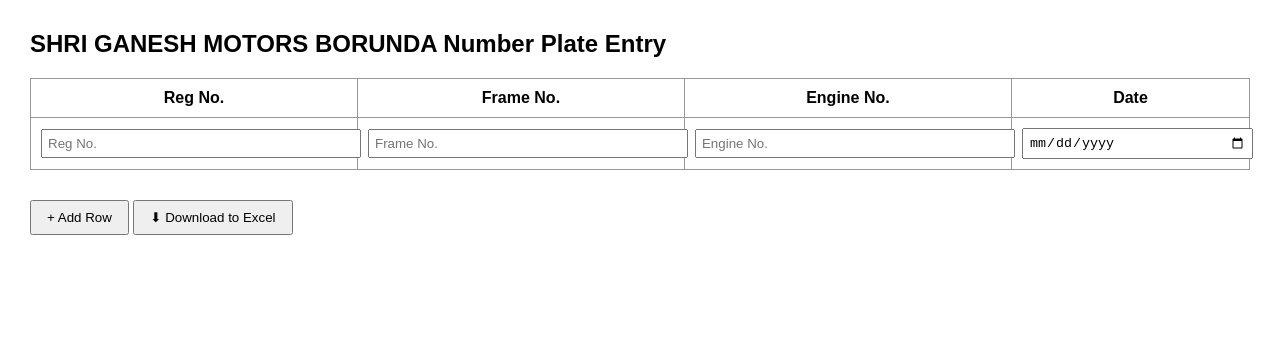
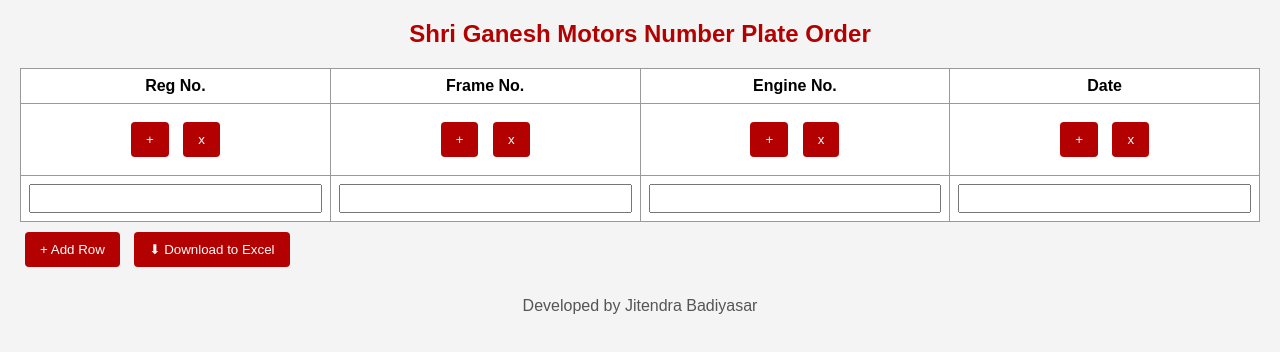
Before and after one commit to jit9414/SHRI-GANESH-MOTORS-BORUNDA-Number-Plate-Entry, a plain HTML site: page index.html in a window 1280 px wide. Drawn offline with Linux system fonts and the light colour scheme.

Commit message:
Update index.html

```diff
--- a/index.html
+++ b/index.html
@@ -2,103 +2,123 @@
 <html lang="en">
 <head>
   <meta charset="UTF-8">
-  <title>SHRI GANESH MOTORS BORUNDA Number Plate Entry</title>
+  <title>Shri Ganesh Motors Number Plate Order</title>
+  <meta name="viewport" content="width=device-width, initial-scale=1.0">
   <script src="https://cdnjs.cloudflare.com/ajax/libs/xlsx/0.18.5/xlsx.full.min.js"></script>
   <style>
-    body {
-      font-family: Arial, sans-serif;
-      margin: 30px;
-    }
-    table {
-      width: 100%;
-      border-collapse: collapse;
-      margin-bottom: 20px;
-    }
-    table, th, td {
-      border: 1px solid #999;
-    }
-    th, td {
-      padding: 10px;
-      text-align: center;
-    }
-    input[type="text"], input[type="date"] {
-      width: 100%;
-      padding: 5px;
-    }
-    button {
-      padding: 8px 15px;
-      margin-top: 10px;
-      cursor: pointer;
+    body { font-family: Arial, sans-serif; margin: 20px; background: #f4f4f4; }
+    h2 { text-align: center; color: #b30000; }
+    table { width: 100%; border-collapse: collapse; margin-top: 10px; background: white; }
+    th, td { border: 1px solid #999; padding: 8px; text-align: center; }
+    input[type="text"] { width: 100%; padding: 5px; box-sizing: border-box; }
+    button { margin: 10px 5px; padding: 10px 15px; background: #b30000; color: white; border: none; cursor: pointer; border-radius: 4px; }
+    button:hover { background: #800000; }
+    .footer { text-align: center; margin-top: 20px; color: #555; }
+    @media screen and (max-width: 600px) {
+      table, th, td { font-size: 12px; }
     }
   </style>
 </head>
 <body>
 
-  <h2>SHRI GANESH MOTORS BORUNDA Number Plate Entry</h2>
+<h2>Shri Ganesh Motors Number Plate Order</h2>
 
 <table id="entryTable">
   <thead>
-      <tr>
-        <th>Reg No.</th>
-        <th>Frame No.</th>
-        <th>Engine No.</th>
-        <th>Date</th>
-      </tr>
+    <tr id="headerRow"></tr>
+    <tr id="controlRow"></tr>
   </thead>
-    <tbody id="tableBody">
-      <!-- Dynamic rows -->
-    </tbody>
+  <tbody id="tableBody"></tbody>
 </table>
 
 <button onclick="addRow()">+ Add Row</button>
 <button onclick="downloadExcel()">⬇ Download to Excel</button>
 
+<div class="footer">Developed by Jitendra Badiyasar</div>
+
 <script>
+  let columns = ["Reg No.", "Frame No.", "Engine No.", "Date"];
+
+  function renderTable() {
+    const headerRow = document.getElementById("headerRow");
+    const controlRow = document.getElementById("controlRow");
+    headerRow.innerHTML = "";
+    controlRow.innerHTML = "";
+
+    columns.forEach((col, index) => {
+      // Header with editable label
+      const th = document.createElement("th");
+      th.contentEditable = true;
+      th.textContent = col;
+      th.oninput = () => columns[index] = th.textContent;
+      headerRow.appendChild(th);
+
+      // Controls
+      const ctrl = document.createElement("th");
+      ctrl.innerHTML = `
+        <button onclick="addColumn(${index})">+</button>
+        <button onclick="removeColumn(${index})">x</button>
+      `;
+      controlRow.appendChild(ctrl);
+    });
+
+    // Update rows
+    const rows = document.querySelectorAll("#tableBody tr");
+    rows.forEach(row => {
+      while (row.cells.length > columns.length) row.deleteCell(-1);
+      while (row.cells.length < columns.length) {
+        const td = document.createElement("td");
+        td.innerHTML = '<input type="text">';
+        row.appendChild(td);
+      }
+    });
+  }
+
+  function addColumn(index) {
+    columns.splice(index + 1, 0, "New Column");
+    const rows = document.querySelectorAll("#tableBody tr");
+    rows.forEach(row => {
+      const td = document.createElement("td");
+      td.innerHTML = '<input type="text">';
+      row.insertBefore(td, row.cells[index + 1]);
+    });
+    renderTable();
+  }
+
+  function removeColumn(index) {
+    if (columns.length <= 1) return alert("At least one column is required.");
+    columns.splice(index, 1);
+    const rows = document.querySelectorAll("#tableBody tr");
+    rows.forEach(row => row.deleteCell(index));
+    renderTable();
+  }
+
   function addRow() {
     const tbody = document.getElementById("tableBody");
-      const row = document.createElement("tr");
-
-      row.innerHTML = `
-        <td><input type="text" placeholder="Reg No."></td>
-        <td><input type="text" placeholder="Frame No."></td>
-        <td><input type="text" placeholder="Engine No."></td>
-        <td><input type="date"></td>
-      `;
-
-      tbody.appendChild(row);
+    const tr = document.createElement("tr");
+    columns.forEach(() => {
+      const td = document.createElement("td");
+      td.innerHTML = '<input type="text">';
+      tr.appendChild(td);
+    });
+    tbody.appendChild(tr);
   }
 
   function downloadExcel() {
-      const table = document.getElementById("entryTable");
-      const rows = [["Reg No.", "Frame No.", "Engine No.", "Date"]];
-
-      Array.from(table.rows).slice(1).forEach(row => {
-        const inputs = row.querySelectorAll("input");
-        const rowData = Array.from(inputs).map(cell => cell.value || "");
-        if (rowData.some(val => val.trim() !== "")) {
-          rows.push(rowData);
-        }
+    const data = [columns];
+    document.querySelectorAll("#tableBody tr").forEach(row => {
+      const values = Array.from(row.querySelectorAll("input")).map(input => input.value);
+      if (values.some(v => v)) data.push(values);
     });
-
-      const worksheet = XLSX.utils.aoa_to_sheet(rows);
-
-      // Auto column width based on content
-      const maxWidths = rows[0].map((_, colIndex) => {
-        return {
-          wch: Math.max(
-            ...rows.map(row => (row[colIndex] ? row[colIndex].toString().length : 0))
-          ) + 2
-        };
-      });
-      worksheet["!cols"] = maxWidths;
-
-      const workbook = XLSX.utils.book_new();
-      XLSX.utils.book_append_sheet(workbook, worksheet, "RK Data");
-
-      XLSX.writeFile(workbook, "RK_Number_Plate_Data.xlsx");
+    const ws = XLSX.utils.aoa_to_sheet(data);
+    ws['!cols'] = columns.map((_, i) => ({ wch: Math.max(...data.map(row => (row[i] || '').length)) + 2 }));
+    const wb = XLSX.utils.book_new();
+    XLSX.utils.book_append_sheet(wb, ws, "Number Plate Data");
+    XLSX.writeFile(wb, "Number_Plate_Orders.xlsx");
   }
 
-    window.onload = addRow;
+  renderTable();
+  addRow();
 </script>
 </body>
 </html>
```
Lines whose indentation alone changed are shown as unchanged.
